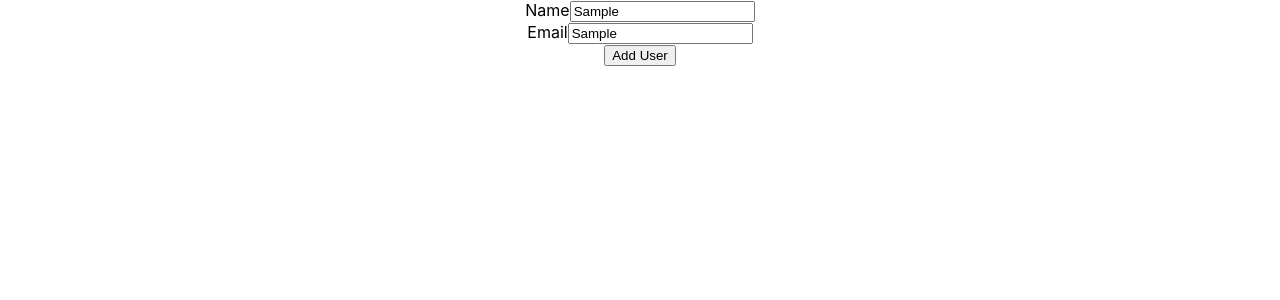
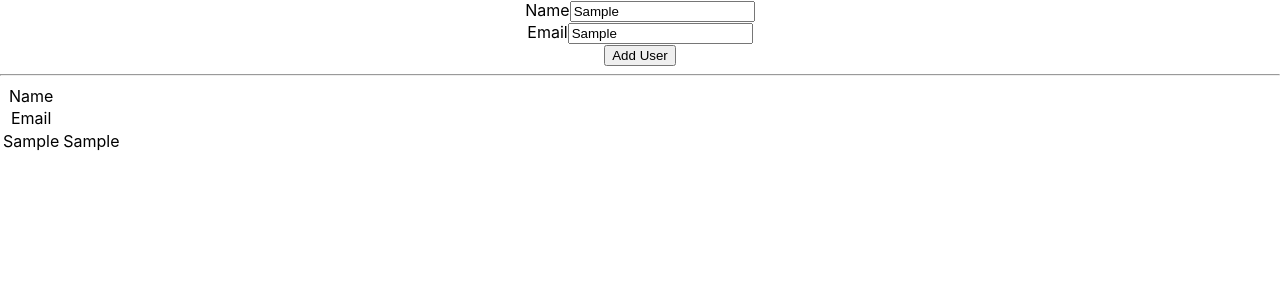
Before and after one commit to lewKcoder/practice-testing-library, a React (Create React App) app in the folder users/: page / in a window 1280 px wide. Both pictures are taken after typing "Sample", "Sample" into the empty fields and a click on the button "Add User". Shown: the top 300 px of the page. Built offline with nearby package versions, Linux system fonts and the light colour scheme.

Commit message:
Added userList

```diff
--- a/users/src/App.js
+++ b/users/src/App.js
@@ -1,6 +1,7 @@
 import { useState } from 'react';
 import './App.css';
 import { UserForm } from './userForm';
+import { UserList } from './userList';
 
 function App() {
   const [users, setUsers] = useState([]);
@@ -12,6 +13,10 @@ function App() {
   return (
     <div className="App">
       <UserForm onUserAdd={onUserAdd} />
+
+      <hr />
+
+      <UserList users={users} />
     </div>
   );
 }
--- /dev/null
+++ b/users/src/userList.jsx
@@ -0,0 +1,22 @@
+export const UserList = (props) => {
+  const { users } = props;
+
+  const renderedUsers = users.map((user) => {
+    return (
+      <tr key={user.name}>
+        <td>{user.name}</td>
+        <td>{user.email}</td>
+      </tr>
+    );
+  });
+
+  return (
+    <table>
+      <thead>
+        <tr>Name</tr>
+        <tr>Email</tr>
+      </thead>
+      <tbody>{renderedUsers}</tbody>
+    </table>
+  );
+};
```
